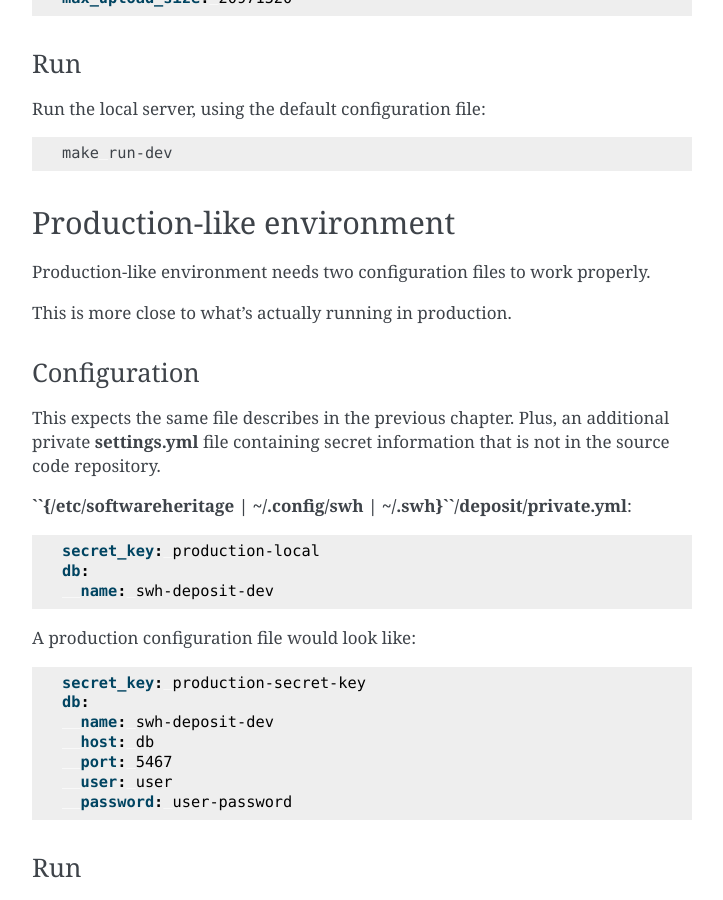
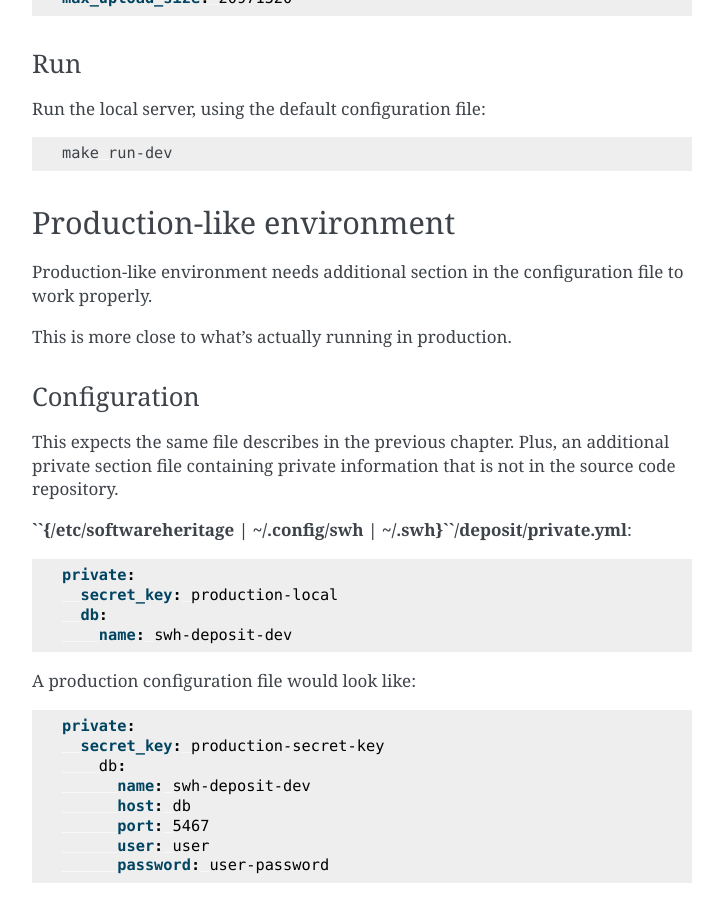
Before and after one commit to SoftwareHeritage/swh-deposit, a Sphinx documentation site: the page built from docs/dev-info.rst, in a window 1280 px wide and 900 px high, scrolled down 1923 px. Shown: the whole window, without its empty margins (388-1111 px from the left). Built offline with Sphinx 7.4.7, drawn with Linux system fonts in a browser that asks for light colours; pages that are not in the unit, such as notebooks, are missing from menus.

Commit message:
dev-info: Update according to latest configuration change
Related D1161
Related T1533

```diff
--- a/docs/dev-info.rst
+++ b/docs/dev-info.rst
@@ -110,8 +110,8 @@
 Production-like environment
 ---------------------------
 
-Production-like environment needs two configuration files to work
-properly.
+Production-like environment needs additional section in the
+configuration file to work properly.
 
 This is more close to what's actually running in production.
 
@@ -119,13 +119,14 @@
 ~~~~~~~~~~~~~
 
 This expects the same file describes in the previous chapter. Plus, an
-additional private **settings.yml** file containing secret information
-that is not in the source code repository.
+additional private section file containing private information that is
+not in the source code repository.
 
 **``{/etc/softwareheritage | ~/.config/swh | ~/.swh}``/deposit/private.yml**:
 
 .. code:: yaml
 
+  private:
     secret_key: production-local
     db:
       name: swh-deposit-dev
@@ -134,13 +135,14 @@
 
 .. code:: yaml
 
+  private:
     secret_key: production-secret-key
-    db:
-      name: swh-deposit-dev
-      host: db
-      port: 5467
-      user: user
-      password: user-password
+      db:
+        name: swh-deposit-dev
+        host: db
+        port: 5467
+        user: user
+        password: user-password
 
 Run
 ~~~
```
